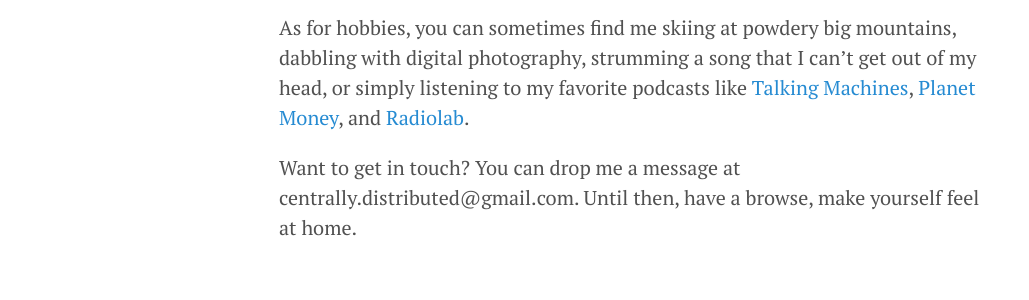
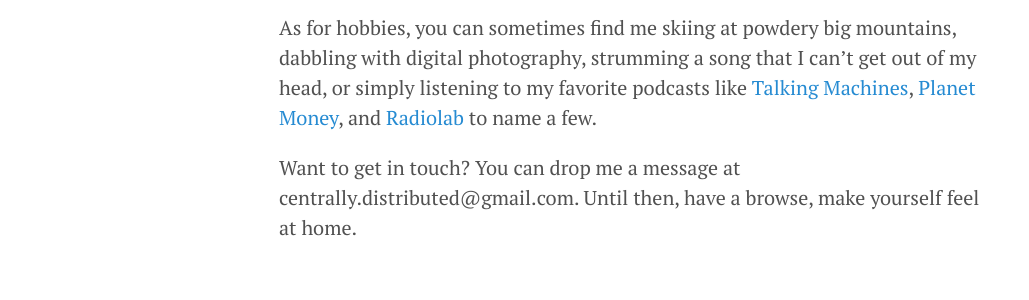
Before and after one commit to Estinox/estinox.github.io, a Jekyll site: the page built from about.md, in a window 1280 px wide. Shown: the part 806-1106 px from the top of the page, without its empty margins (1-1030 px from the left). Built offline with Jekyll 4.4.1, drawn with Linux system fonts in a browser that asks for light colours.

Commit message:
config and about page changes

```diff
--- a/_config.yml
+++ b/_config.yml
@@ -19,7 +19,7 @@ gems: [jekyll-paginate]
 paginate:         5
 
 # Custom vars
-version:          1.0.0
+version:          1.0
 google_analytics: UA-80834798-1
 
 github:
--- a/about.md
+++ b/about.md
@@ -13,6 +13,6 @@ Part of me wishes that I took more data science related courses during universit
 
 Grew up around Toronto, Canada, and went to the University of Waterloo for its computer science program. Currently, I'm working at Tower Research Capital as a programmer, helping the group here to develop automated short-term trading strategies.
 
-As for hobbies, you can sometimes find me skiing at powdery big mountains, dabbling with digital photography, strumming a song that I can't get out of my head, or simply listening to my favorite podcasts like [Talking Machines](http://www.thetalkingmachines.com), [Planet Money](http://www.npr.org/sections/money), and [Radiolab](http://www.radiolab.org).
+As for hobbies, you can sometimes find me skiing at powdery big mountains, dabbling with digital photography, strumming a song that I can't get out of my head, or simply listening to my favorite podcasts like [Talking Machines](http://www.thetalkingmachines.com), [Planet Money](http://www.npr.org/sections/money), and [Radiolab](http://www.radiolab.org) to name a few.
 
 Want to get in touch? You can drop me a message at centrally.distributed@gmail.com. Until then, have a browse, make yourself feel at home.
```
